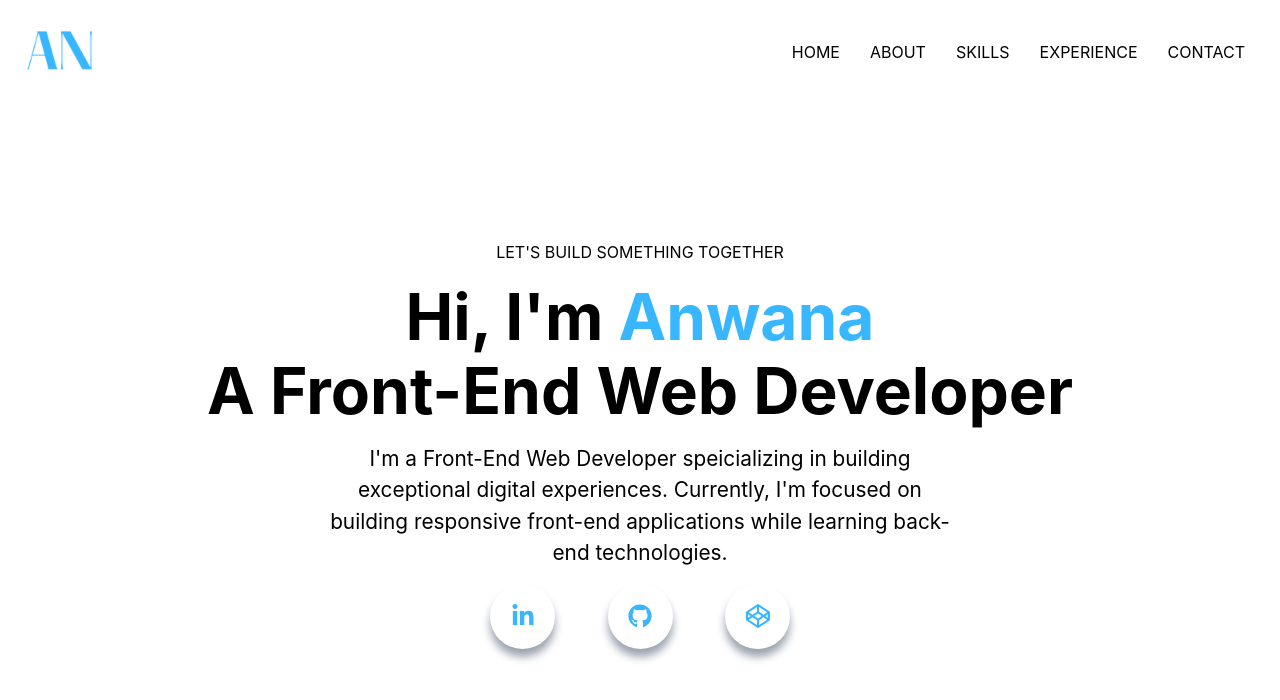
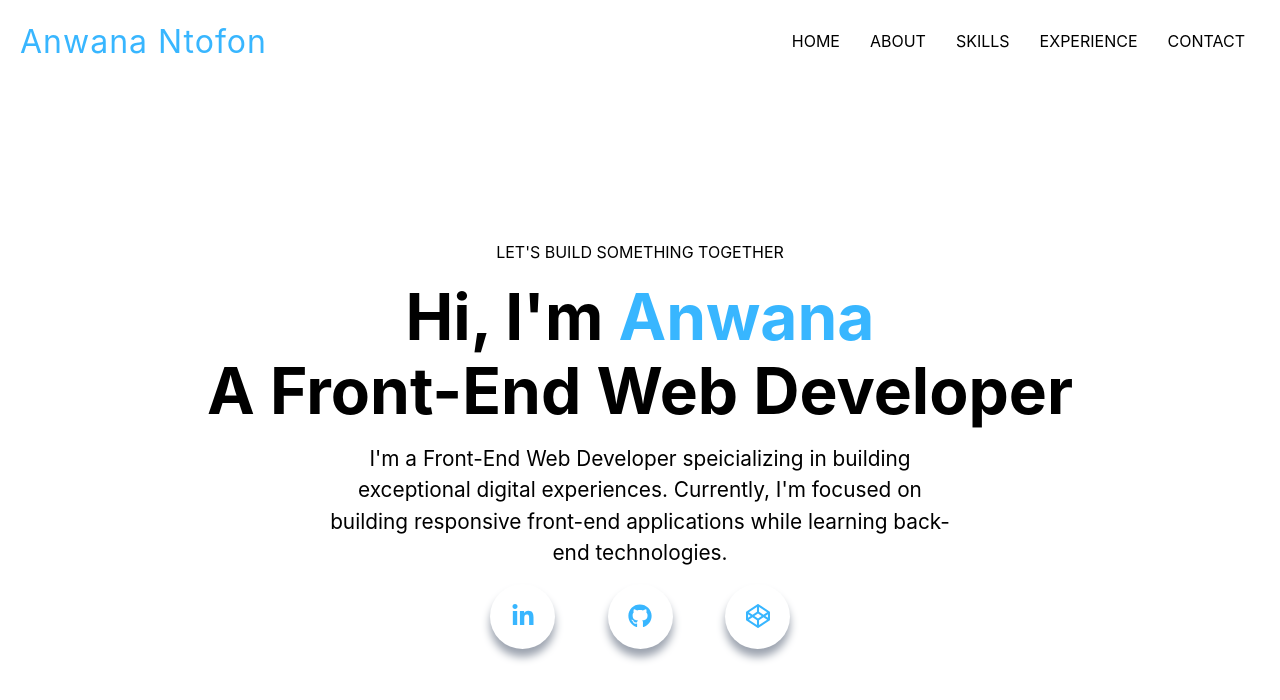
Before and after one commit to antofon/portfolio-v3, a Next.js app: page /experience in a window 1280 px wide. Shown: the top 700 px of the page. Built offline with nearby package versions, Linux system fonts and the light colour scheme.

Commit message:
Swapped logo for full name

```diff
--- a/components/Nav.tsx
+++ b/components/Nav.tsx
@@ -66,7 +66,7 @@ const Navbar = () => {
       style={{ backgroundColor: `${navBg}` }}
     >
       <div className={navStyles.logo}>
-        <Link href="/">
+        {/* <Link href="/">
           <Image
             src="/assets/images/logo-v2.png"
             alt="logo"
@@ -74,6 +74,10 @@ const Navbar = () => {
             height="100"
             priority={true}
           />
+        </Link> */}
+        {/* <p className={navStyles.name}>Anwana Ntofon</p> */}
+        <Link href="/" className={navStyles.name}>
+          Anwana Ntofon
         </Link>
       </div>
       <div className={navStyles.mobileMenuIcon}>
--- a/styles/Nav.module.css
+++ b/styles/Nav.module.css
@@ -8,6 +8,7 @@
   position: fixed;
   width: 100%;
   z-index: 3;
+  margin-top: 10px;
 }
 
 .shadow {
@@ -15,8 +16,8 @@
 }
 
 .logo {
-  position: relative;
-  right: 20px;
+  /* position: relative; */
+  /* right: 20px; */
 }
 
 .links {
@@ -27,6 +28,13 @@
 
 .link {
   margin: 5px 15px;
+}
+
+.name {
+  color: #38b6ff;
+  /* font-weight: 40; */
+  font-size: 1.4rem;
+  letter-spacing: 1px;
 }
 
 @keyframes appear {
@@ -56,9 +64,31 @@
   }
 }
 
-
 @media screen and (min-width: 768px) {
-  .logo {
+  .name {
+    color: #38b6ff;
+    /* font-weight: 40; */
+    font-size: 1.5rem;
+    letter-spacing: 1px;
+  }
+  /* .logo {
     right: 10px;
+  } */
+  /* .logo {
+    right: 0px;
+  } */
+}
+@media screen and (min-width: 1008px) {
+  .name {
+    color: #38b6ff;
+    /* font-weight: 40; */
+    font-size: 2rem;
+    letter-spacing: 1px;
   }
+  /* .logo {
+    right: 10px;
+  } */
+  /* .logo {
+    right: 0px;
+  } */
 }
```
